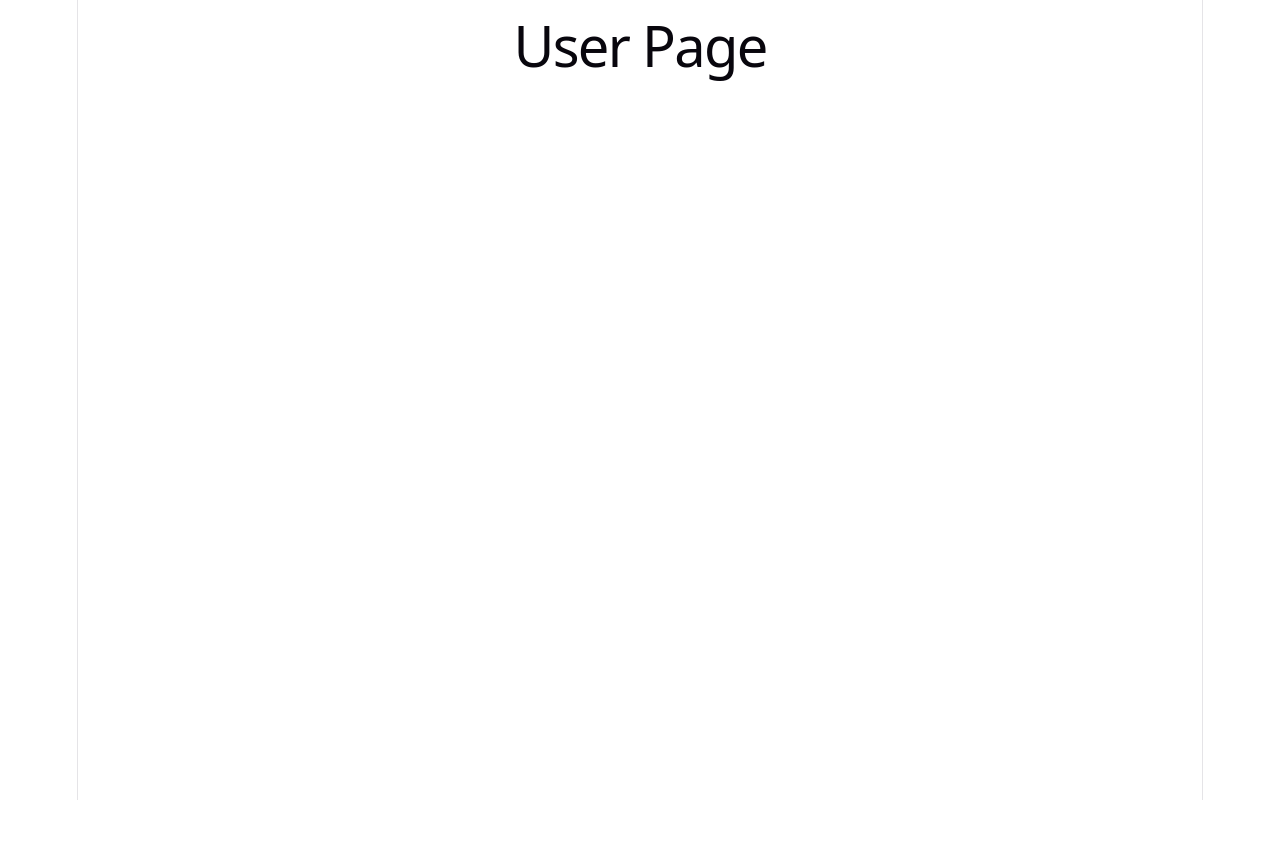
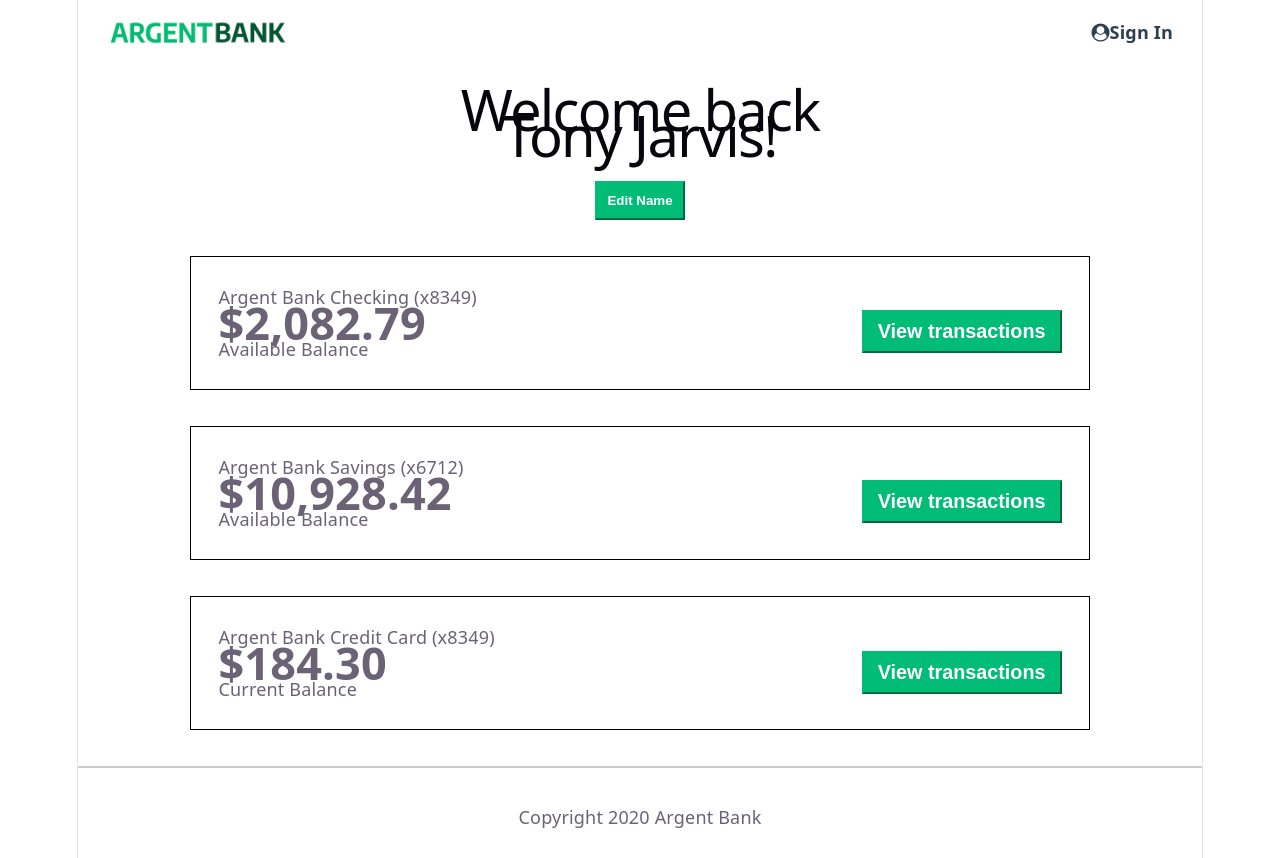
Before and after one commit to ninie08car/ArgentBank, a React (Vite) app: page /user in a window 1280 px wide. Before the commit the page ends 800 px from the top, so only its background shows below. Built offline with nearby package versions, Linux system fonts and the light colour scheme; the HTML template or start-up script is replaced by a standard one.

Commit message:
pageUser

```diff
--- /dev/null
+++ b/src/components/UserHeader/UserHeader.jsx
@@ -0,0 +1,13 @@
+function UserHeader() {
+  return (
+    <div className="header">
+      <h1>
+        Welcome back
+        <br />
+        Tony Jarvis!
+      </h1>
+      <button className="edit-button">Edit Name</button>
+    </div>
+  );
+}
+export default UserHeader;
--- a/src/pages/User.jsx
+++ b/src/pages/User.jsx
@@ -1,5 +1,19 @@
+import Header from "../components/Header/Header";
+import UserHeader from "../components/UserHeader/UserHeader";
+import Accounts from "../components/Accounts/Accounts";
+import Footer from "../components/Footer/Footer";
+
 function User() {
-  return <h1>User Page</h1>;
+  return (
+    <div>
+      <Header />
+      <main>
+        <UserHeader />
+        <Accounts />
+      </main>
+      <Footer />
+    </div>
+  );
 }
 
 export default User;
```
